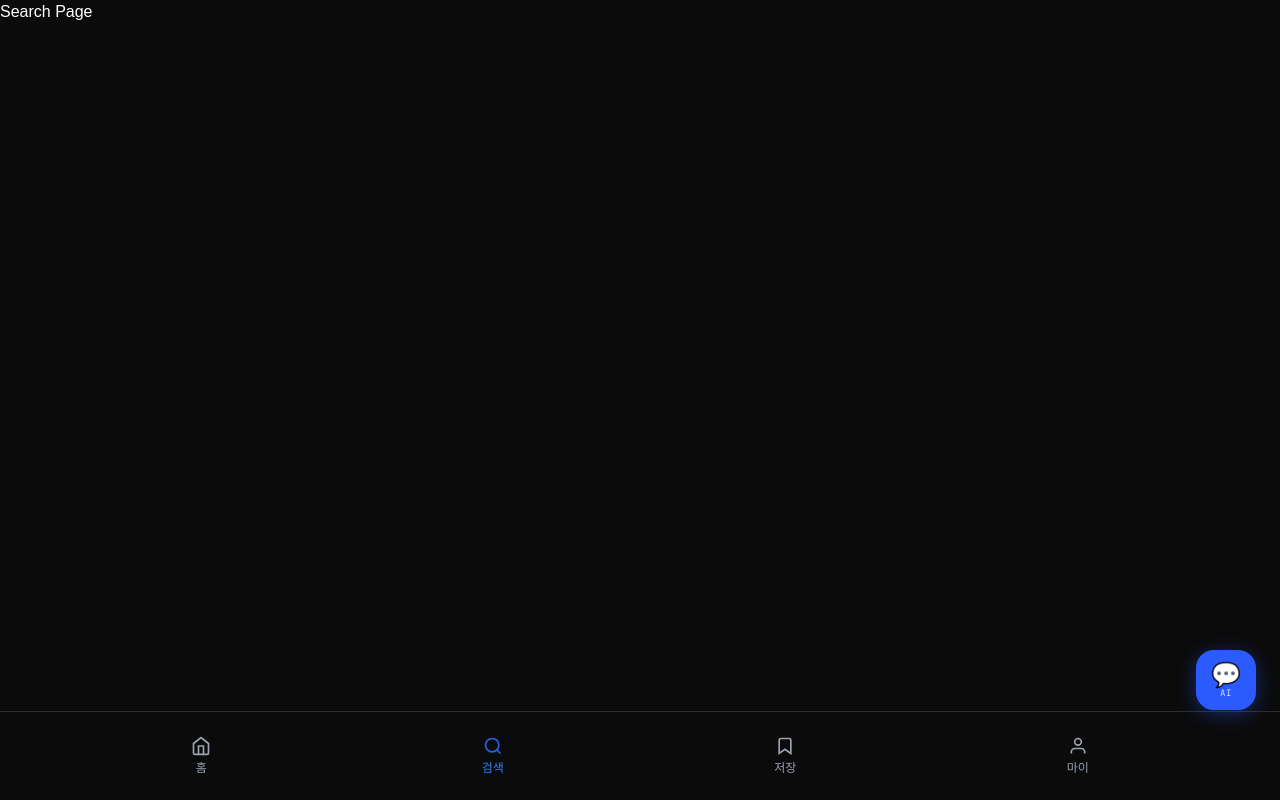
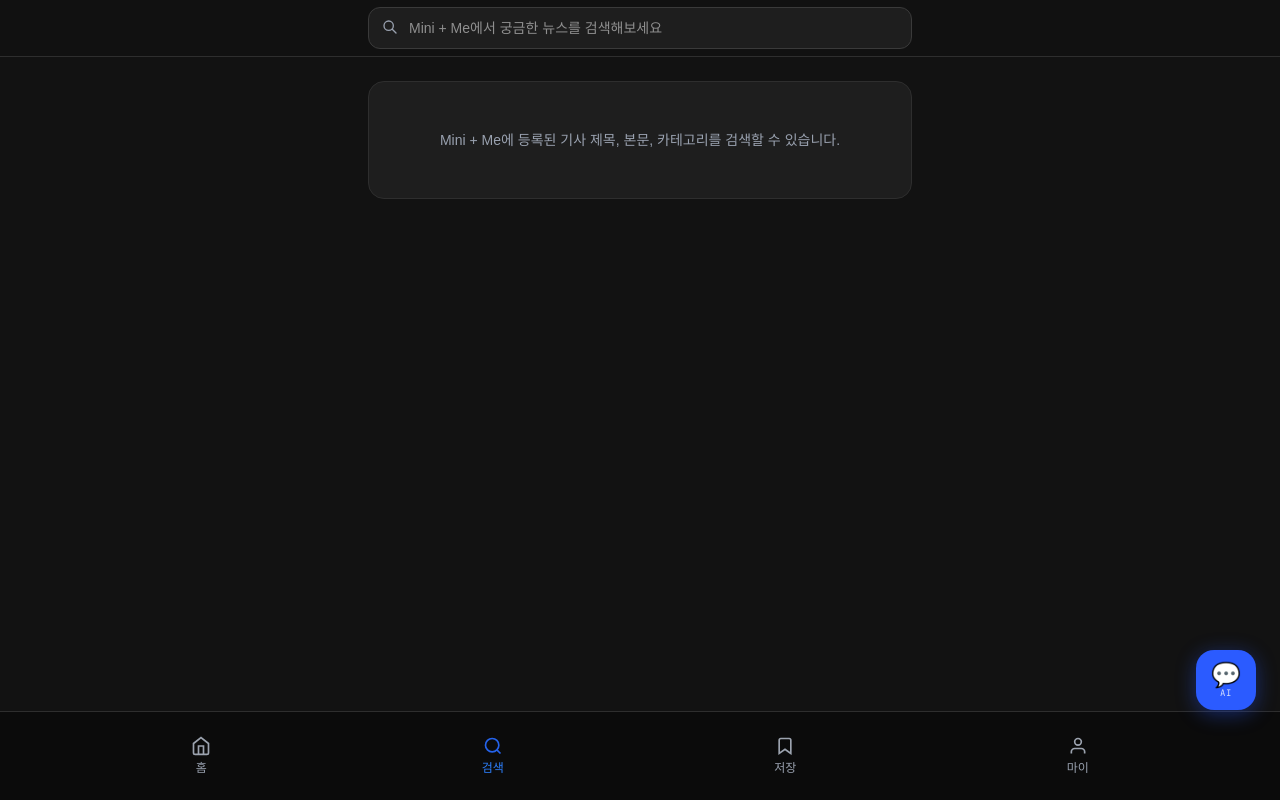
Before and after one commit to Chaehayul/Minime, a Next.js app in the folder techletter-frontend/: page /search in a window 1280 px wide. Built offline with nearby package versions, Linux system fonts and the light colour scheme.

Commit message:
feat: 코드 합성

```diff
--- a/techletter-frontend/app/(main)/mypage/page.tsx
+++ b/techletter-frontend/app/(main)/mypage/page.tsx
@@ -552,32 +552,30 @@
         </section>
 
         {/* 구독 설정 */}
-        <div className="pb-6 border-b border-gray-800">
+        <div className="pb-6 border-b border-gray-100 dark:border-[#2E2E2E]">
           <div className="flex items-center gap-2 mb-4">
             <svg width="14" height="14" viewBox="0 0 24 24" fill="none" stroke="#9ca3af" strokeWidth="2"><path d="M4 4h16c1.1 0 2 .9 2 2v12c0 1.1-.9 2-2 2H4c-1.1 0-2-.9-2-2V6c0-1.1.9-2 2-2z"/><polyline points="22,6 12,13 2,6"/></svg>
-            <span className="font-bold text-sm">구독 설정</span>
+            <span className="font-bold text-sm text-gray-900 dark:text-white">구독 설정</span>
           </div>
           {subscription ? (
             <div className="flex flex-col gap-3">
               <div className="flex justify-between items-center">
                 <div>
-                  <div className="text-sm text-gray-200">데일리 뉴스레터</div>
+                  <div className="text-sm text-gray-900 dark:text-gray-200">데일리 뉴스레터</div>
                   <div className="text-xs text-gray-500">매일 오전 수신 중</div>
                 </div>
-                <div className={`w-11 h-6 rounded-full flex items-center px-0.5 transition ${subscription.dailyActive ? 'bg-blue-600 justify-end' : 'bg-gray-700 justify-start'}`}>
-                  <div className="w-5 h-5 rounded-full bg-white" />
-                </div>
+                {/* 👇 가짜 스위치를 진짜 Toggle 컴포넌트로 교체! */}
+                <Toggle on={subscription.dailyActive ?? false} onToggle={() => handleToggleSubscription('dailyActive')} />
               </div>
               <div className="flex justify-between items-center">
                 <div>
-                  <div className="text-sm text-gray-200">주간 뉴스레터</div>
+                  <div className="text-sm text-gray-900 dark:text-gray-200">주간 뉴스레터</div>
                   <div className="text-xs text-gray-500">매주 월요일 수신 중</div>
                 </div>
-                <div className={`w-11 h-6 rounded-full flex items-center px-0.5 transition ${subscription.weeklyActive ? 'bg-blue-600 justify-end' : 'bg-gray-700 justify-start'}`}>
-                  <div className="w-5 h-5 rounded-full bg-white" />
-                </div>
+                {/* 👇 가짜 스위치를 진짜 Toggle 컴포넌트로 교체! */}
+                <Toggle on={subscription.weeklyActive ?? false} onToggle={() => handleToggleSubscription('weeklyActive')} />
               </div>
-              <button onClick={handleUnsubscribe} className="mt-2 text-sm text-red-400 hover:text-red-300 transition text-left">
+              <button onClick={handleUnsubscribe} className="mt-2 text-sm text-red-500 dark:text-red-400 hover:text-red-600 dark:hover:text-red-300 transition text-left">
                 구독 해지
               </button>
             </div>
@@ -585,7 +583,7 @@
             <div className="flex flex-col gap-3">
               <p className="text-sm text-gray-500">아직 구독하지 않았어요</p>
               <button onClick={handleSubscribe}
-                className="w-full bg-blue-600 hover:bg-blue-700 text-white rounded-lg py-2.5 text-sm font-medium transition">
+                className="w-full bg-gray-900 dark:bg-white text-white dark:text-gray-900 hover:bg-gray-800 dark:hover:bg-gray-200 rounded-xl py-2.5 text-sm font-medium transition">
                 뉴스레터 구독하기
               </button>
             </div>
@@ -593,27 +591,28 @@
         </div>
 
         {/* 설정 */}
-        <div className="flex flex-col">
-          <div className="flex justify-between items-center py-4 border-b border-gray-800">
+        <div className="flex flex-col pt-4">
+          {/* 👇 알림 설정을 <div>에서 <Link>로 변경하여 클릭 이동 가능하게! */}
+          <Link href="/mypage/notifications" className="flex justify-between items-center py-4 border-b border-gray-100 dark:border-[#2E2E2E] hover:bg-gray-50 dark:hover:bg-[#1E1E1E] transition -mx-2 px-2 rounded-xl cursor-pointer">
             <div className="flex items-center gap-3">
               <svg width="16" height="16" viewBox="0 0 24 24" fill="none" stroke="#9ca3af" strokeWidth="2"><path d="M18 8A6 6 0 0 0 6 8c0 7-3 9-3 9h18s-3-2-3-9M13.73 21a2 2 0 0 1-3.46 0"/></svg>
-              <span className="text-sm text-gray-200">알림 설정</span>
+              <span className="text-sm text-gray-900 dark:text-gray-200">알림 설정</span>
             </div>
             <svg width="14" height="14" viewBox="0 0 24 24" fill="none" stroke="#6b7280" strokeWidth="2.5"><polyline points="9 18 15 12 9 6"/></svg>
-          </div>
-          <div className="flex justify-between items-center py-4 border-b border-gray-800">
+          </Link>
+
+          <div className="flex justify-between items-center py-4 border-b border-gray-100 dark:border-[#2E2E2E] -mx-2 px-2 rounded-xl">
             <div className="flex items-center gap-3">
               <svg width="16" height="16" viewBox="0 0 24 24" fill="none" stroke="#9ca3af" strokeWidth="2"><circle cx="12" cy="12" r="5"/><line x1="12" y1="1" x2="12" y2="3"/><line x1="12" y1="21" x2="12" y2="23"/><line x1="4.22" y1="4.22" x2="5.64" y2="5.64"/><line x1="18.36" y1="18.36" x2="19.78" y2="19.78"/><line x1="1" y1="12" x2="3" y2="12"/><line x1="21" y1="12" x2="23" y2="12"/></svg>
-              <span className="text-sm text-gray-200">다크모드</span>
+              <span className="text-sm text-gray-900 dark:text-gray-200">다크모드</span>
             </div>
-            <button onClick={toggleDarkMode}
-              className={`w-11 h-6 rounded-full flex items-center px-0.5 transition ${isDark ? 'bg-blue-600 justify-end' : 'bg-gray-700 justify-start'}`}>
-              <div className="w-5 h-5 rounded-full bg-white" />
-            </button>
+            {/* 👇 다크모드 버튼도 진짜 Toggle 컴포넌트로 교체! */}
+            <Toggle on={isDark} onToggle={toggleDarkMode} />
           </div>
-          <button onClick={handleLogout} className="flex items-center gap-3 py-4">
+
+          <button onClick={handleLogout} className="flex items-center gap-3 py-4 -mx-2 px-2 hover:bg-red-50 dark:hover:bg-red-900/10 transition rounded-xl">
             <svg width="16" height="16" viewBox="0 0 24 24" fill="none" stroke="#ef4444" strokeWidth="2"><path d="M9 21H5a2 2 0 0 1-2-2V5a2 2 0 0 1 2-2h4"/><polyline points="16 17 21 12 16 7"/><line x1="21" y1="12" x2="9" y2="12"/></svg>
-            <span className="text-sm text-red-400">로그아웃</span>
+            <span className="text-sm text-red-500 dark:text-red-400 font-medium">로그아웃</span>
           </button>
         </div>
 
--- a/techletter-frontend/app/(main)/search/page.tsx
+++ b/techletter-frontend/app/(main)/search/page.tsx
@@ -1,5 +1,72 @@
+'use client';
+
+import { useState, ReactNode } from 'react';
+import Link from 'next/link';
+import api, { getImageUrl } from '@/lib/api';
+
+// News 타입 정의 (필요에 따라 확장 가능)
+interface News {
+  id: number;
+  title: string;
+  content: string;
+  thumbnailUrl: string | null;
+  viewCount: number;
+  category?: { name: string };
+}
+
 export default function SearchPage() {
-  return <div>Search Page</div>;
+  const [query, setQuery] = useState('');
+  const [searchQuery, setSearchQuery] = useState('');
+  const [newsList, setNewsList] = useState<News[]>([]);
+  const [loading, setLoading] = useState(false);
+
+  const handleSearch = async (e: React.FormEvent) => {
+    e.preventDefault();
+    if (!query.trim()) return;
+
+    setSearchQuery(query);
+    setLoading(true);
+    try {
+      // 백엔드 뉴스 검색 API 호출
+      const res = await api.get('/news', { params: { search: query } });
+      // 백엔드 응답 구조에 맞춰 배열 세팅 (res.data.news 또는 res.data)
+      setNewsList(res.data.news || res.data || []);
+    } catch (err) {
+      console.error('검색 오류:', err);
+    } finally {
+      setLoading(false);
+    }
+  };
+
+  return (
+    // 전체 배경 다크모드 대응
+    <div className="min-h-screen bg-gray-50 dark:bg-[#121212] transition-colors">
+      {/* ── 검색바 헤더 ── */}
+      <header className="sticky top-0 z-50 bg-white/80 dark:bg-[#121212]/80 backdrop-blur-md border-b border-gray-100 dark:border-[#2E2E2E]">
+        <div className="max-w-xl mx-auto px-4 h-14 flex items-center justify-center">
+          <form onSubmit={handleSearch} className="w-full relative">
+            <input
+              type="text"
+              value={query}
+              onChange={(e) => setQuery(e.target.value)}
+              placeholder="Mini + Me에서 궁금한 뉴스를 검색해보세요"
+              className="w-full bg-gray-100 dark:bg-[#1E1E1E] border border-transparent dark:border-[#3A3A3A]
+                         text-gray-900 dark:text-white text-sm rounded-xl pl-10 pr-4 py-2.5
+                         focus:outline-none focus:ring-2 focus:ring-blue-500 transition"
+            />
+            <svg className="absolute left-3.5 top-3 w-4 h-4 text-gray-400" fill="none" viewBox="0 0 24 24" stroke="currentColor">
+              <path strokeLinecap="round" strokeLinejoin="round" strokeWidth={2} d="M21 21l-6-6m2-5a7 7 0 11-14 0 7 7 0 0114 0z" />
+            </svg>
+          </form>
+        </div>
+      </header>
+
+      {/* ── 검색 결과 영역 ── */}
+      <main className="max-w-xl mx-auto px-4 py-6 pb-32">
+        <LocalResults loading={loading} newsList={newsList} hasQuery={!!searchQuery} />
+      </main>
+    </div>
+  );
 }
 
 function LocalResults({
@@ -16,7 +83,7 @@
   if (!hasQuery) {
     return (
       <EmptyState>
-        TechLetter에 등록된 기사 제목, 본문, 카테고리를 검색할 수 있습니다.
+        Mini + Me에 등록된 기사 제목, 본문, 카테고리를 검색할 수 있습니다.
       </EmptyState>
     );
   }
@@ -29,7 +96,7 @@
     <div className="flex flex-col">
       {newsList.map((news) => (
         <Link key={news.id} href={`/news/${news.id}`}>
-          <article className="flex gap-3 rounded-lg border-b border-gray-800 px-2 py-4 transition hover:bg-gray-900">
+          <article className="flex gap-3 rounded-2xl border-b border-gray-100 dark:border-[#2E2E2E] bg-white dark:bg-[#1E1E1E] px-3 py-4 mb-3 transition hover:bg-gray-50 dark:hover:bg-[#2A2A2A]">
             {getImageUrl(news.thumbnailUrl) ? (
               <img
                 src={getImageUrl(news.thumbnailUrl)}
@@ -37,18 +104,18 @@
                 className="h-16 w-20 flex-shrink-0 rounded-lg object-cover"
               />
             ) : (
-              <div className="flex h-16 w-20 flex-shrink-0 items-center justify-center rounded-lg bg-gray-700 text-xs text-gray-500">
+              <div className="flex h-16 w-20 flex-shrink-0 items-center justify-center rounded-lg bg-gray-100 dark:bg-[#2A2A2A] text-xs text-gray-400 dark:text-gray-500">
                 이미지 없음
               </div>
             )}
             <div className="min-w-0 flex-1">
-              <p className="mb-1 line-clamp-2 text-sm font-medium text-gray-100">
+              <p className="mb-1 line-clamp-2 text-sm font-semibold text-gray-900 dark:text-gray-100">
                 {news.title}
               </p>
-              <p className="line-clamp-1 text-xs text-gray-500">
+              <p className="line-clamp-1 text-xs text-gray-500 dark:text-gray-400">
                 {news.content.replace(/<[^>]*>/g, '')}
               </p>
-              <div className="mt-2 flex items-center gap-3 text-xs text-gray-500">
+              <div className="mt-2 flex items-center gap-3 text-[11px] text-gray-400 dark:text-gray-500">
                 <span>{news.category?.name || '뉴스'}</span>
                 <span>조회 {news.viewCount}</span>
               </div>
@@ -64,7 +131,7 @@
   return (
     <div className="flex flex-col gap-3">
       {[1, 2, 3].map((item) => (
-        <div key={item} className="h-24 animate-pulse rounded-xl bg-gray-800" />
+        <div key={item} className="h-24 animate-pulse rounded-2xl bg-gray-100 dark:bg-[#1E1E1E]" />
       ))}
     </div>
   );
@@ -72,7 +139,7 @@
 
 function EmptyState({ children }: { children: ReactNode }) {
   return (
-    <div className="rounded-xl border border-gray-800 bg-gray-900 px-4 py-8 text-center text-sm text-gray-400">
+    <div className="rounded-2xl border border-gray-100 dark:border-[#2E2E2E] bg-white dark:bg-[#1E1E1E] px-4 py-12 text-center text-sm text-gray-500 dark:text-gray-400">
       {children}
     </div>
   );
```
Also changed, not shown: 1 other file (tests, documents, lock files or other folders).
